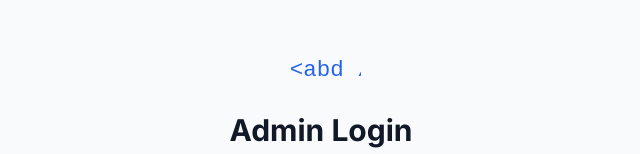
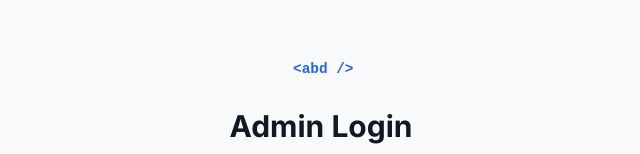
Before and after one commit to abdullahfirdowsi/portfolio-freelance-phase3, a React (Vite) app: page /admin/login in a window 1280 px wide. Shown: the part 131-285 px from the top of the page, without its empty margins (319-959 px from the left). Built offline with nearby package versions, Linux system fonts and the light colour scheme; no server answers.

Commit message:
Fix AbdIcon visibility with smaller size and bold text

```diff
--- a/src/components/AbdIcon.tsx
+++ b/src/components/AbdIcon.tsx
@@ -8,19 +8,20 @@ interface AbdIconProps {
 const AbdIcon: React.FC<AbdIconProps> = ({ className = "h-6 w-6", ...props }) => {
   return (
     <svg
-      width="120"
-      height="64"
-      viewBox="0 0 120 64"
+      width="80"
+      height="32"
+      viewBox="0 0 80 32"
       fill="none"
       xmlns="http://www.w3.org/2000/svg"
       className={className}
       {...props}
     >
       <text
-        x="10"
-        y="45"
+        x="5"
+        y="22"
         fontFamily="Fira Code, monospace"
-        fontSize="36"
+        fontSize="18"
+        fontWeight="bold"
         fill="currentColor"
       >
         &lt;abd /&gt;
--- a/src/components/AdminSidebar.tsx
+++ b/src/components/AdminSidebar.tsx
@@ -54,7 +54,7 @@ const AdminSidebar: React.FC<AdminSidebarProps> = ({ isSidebarOpen, toggleSideba
       {/* Logo */}
       <div className="p-6 border-b border-gray-700">
         <Link to="/admin" className="flex items-center space-x-2">
-          <AbdIcon className="h-6 w-12 text-primary-400" />
+          <AbdIcon className="h-5 w-10 text-primary-400" />
           <div>
             <h1 className="text-lg font-bold">Admin Panel</h1>
             <p className="text-sm text-gray-400">Project Development</p>
--- a/src/components/Navbar.tsx
+++ b/src/components/Navbar.tsx
@@ -24,7 +24,7 @@ const Navbar = () => {
         <div className="flex justify-between items-center py-4">
           {/* Logo */}
           <Link to="/" className="flex items-center space-x-2">
-            <AbdIcon className="h-8 w-16 text-primary-600" />
+            <AbdIcon className="h-6 w-12 text-primary-600" />
             <div>
               <h1 className="text-lg sm:text-xl font-bold text-gray-900">Abdullah Firdowsi</h1>
               <p className="text-xs sm:text-sm text-gray-600">Project Development</p>
--- a/src/pages/admin/LoginPage.tsx
+++ b/src/pages/admin/LoginPage.tsx
@@ -45,7 +45,7 @@ const LoginPage = () => {
     <div className="min-h-screen bg-gray-50 flex flex-col justify-center py-12 sm:px-6 lg:px-8">
       <div className="sm:mx-auto sm:w-full sm:max-w-md">
         <div className="flex justify-center">
-          <AbdIcon className="h-10 w-20 text-primary-600" />
+          <AbdIcon className="h-8 w-16 text-primary-600" />
         </div>
         <h2 className="mt-6 text-center text-3xl font-bold text-gray-900">
           Admin Login
```
